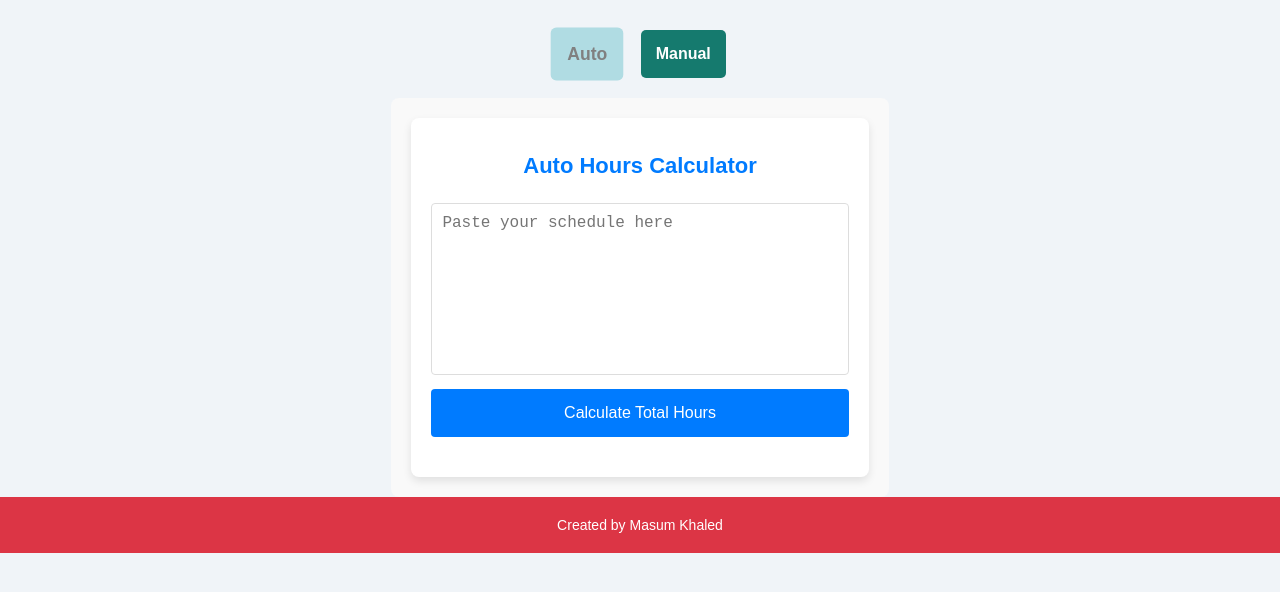
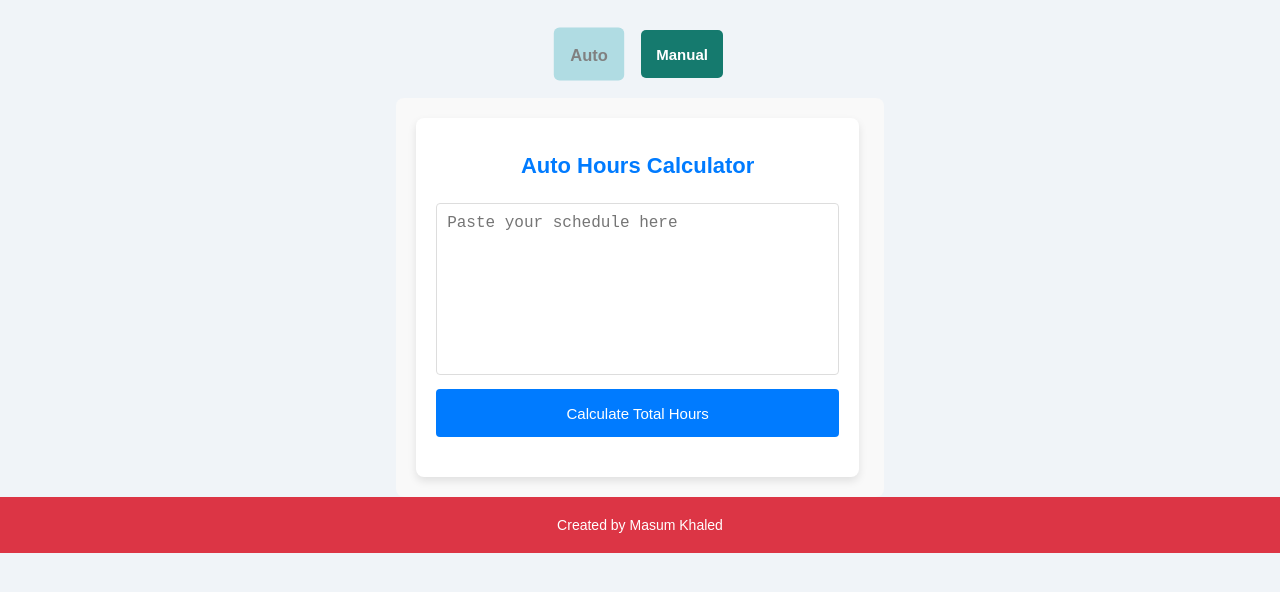
Before and after one commit to masum-khaled/count, a plain HTML site: page index.html in a window 1280 px wide. Drawn offline with Linux system fonts and the light colour scheme.

Commit message:
Update 23 index.html

```diff
--- a/index.html
+++ b/index.html
@@ -18,7 +18,7 @@
             overflow-x: hidden; /* Prevent horizontal scroll */
         }
         .container {
-            max-width: 700px;
+            max-width: 90%;
             padding: 20px;
             background-color: #fff;
             box-shadow: 0 4px 8px rgba(0, 0, 0, 0.1);
@@ -49,7 +49,8 @@
             border: none;
             border-radius: 4px;
             cursor: pointer;
-            font-size: 16px;
+            font-family: 'Poppins', sans-serif;
+            font-size: 15px;
             transition: background-color 0.3s ease;
             height: 48px; /* Fixed height for uniformity */
         }
```
